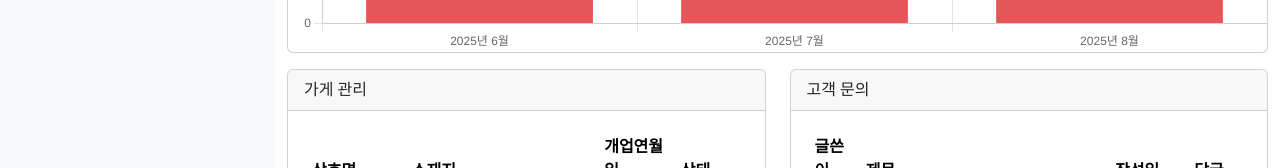
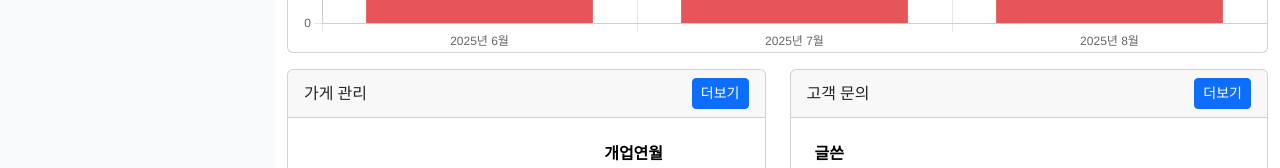
Before and after one commit to habi802/vue-admin, a Vue app: page / in a window 1280 px wide. Shown: the part 565-733 px from the top of the page. Built offline with nearby package versions, Linux system fonts and the light colour scheme; a web font is replaced by a local one.

Commit message:
[feat] 대시보드 게시판 더보기 버튼 추가

```diff
--- a/src/components/DashboardCard.vue
+++ b/src/components/DashboardCard.vue
@@ -3,6 +3,7 @@ import DashboardTable from './DashboardTable.vue';
 
 const props = defineProps({
     title: String,
+    board: String,
     table: Object
 });
 </script>
@@ -10,7 +11,10 @@ const props = defineProps({
 <template>
     <b-card>
         <template #header>
-            {{ props.title }}
+            <div class="d-flex justify-content-between align-items-center">
+                <span>{{ props.title }}</span>
+                <a :href="`/${props.board}`" class="btn btn-sm btn-primary">더보기</a>
+            </div>
         </template>
 
         <DashboardTable :table="props.table" />
--- a/src/views/Dashboard.vue
+++ b/src/views/Dashboard.vue
@@ -106,11 +106,7 @@ const currentChartData = computed(() => {
             <b-col cols="12" class="chart">
                 <b-row>
                     <b-col cols="12" class="text-end mb-3">
-                        <select class="form-select form-select-sm w-auto d-inline-block" v-model="selectedChartOption">
-                            <option v-for="item in chartOptions" :key="item" :value="item">
-                                {{ item }}
-                            </option>
-                        </select>
+                        <b-form-select size="sm" class="w-auto d-inline-block" :options="chartOptions" v-model="selectedChartOption"></b-form-select>
                     </b-col>
 
                     <b-col cols="12" class="text-end mb-3">
@@ -126,12 +122,12 @@ const currentChartData = computed(() => {
                 <b-row>
                     <!-- 가게 관리 -->
                     <b-col cols="12" xl="6" class="mb-3">
-                        <DashboardCard title="가게 관리" :table="stores" />
+                        <DashboardCard title="가게 관리" board="store" :table="stores" />
                     </b-col>
 
                     <!-- 고객 문의 -->
                     <b-col cols="12" xl="6" class="mb-3">
-                        <DashboardCard title="고객 문의" :table="contacts" />
+                        <DashboardCard title="고객 문의" board="contact" :table="contacts" />
                     </b-col>
                 </b-row>
             </b-col>
--- a/src/views/User.vue
+++ b/src/views/User.vue
@@ -127,7 +127,7 @@ const fields = [
                     <option value="03">배달원</option>
                 </b-form-select>
             </b-col>
-            <b-col cols="6" xl="4" xxl="3" class="ms-auto mb-2">
+            <b-col cols="6" xl="4" xxl="3" class="ms-auto mb-3">
                 <label class="form-label d-block invisible">버튼</label>
                 <b-row>
                     <b-col>
@@ -137,6 +137,14 @@ const fields = [
                         <button class="btn btn-primary w-100">검색</button>
                     </b-col>
                 </b-row>
+            </b-col>
+
+            <b-col cols="12" class="text-end mb-2">
+                <select class="form-select form-select-sm w-auto d-inline-block">
+                    <option v-for="item in chartOptions" :key="item" :value="item">
+                        {{ item }}
+                    </option>
+                </select>
             </b-col>
 
             <b-col cols="12">
```
